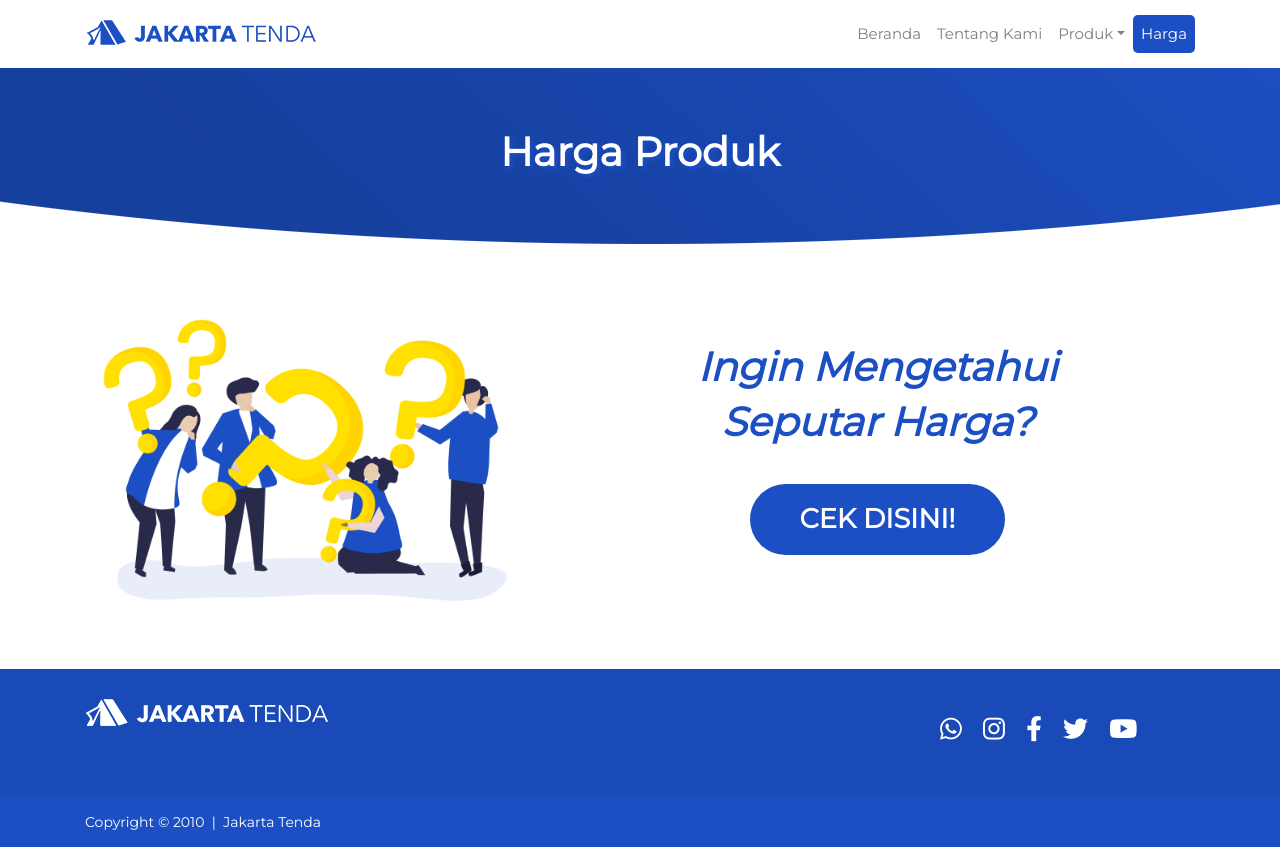
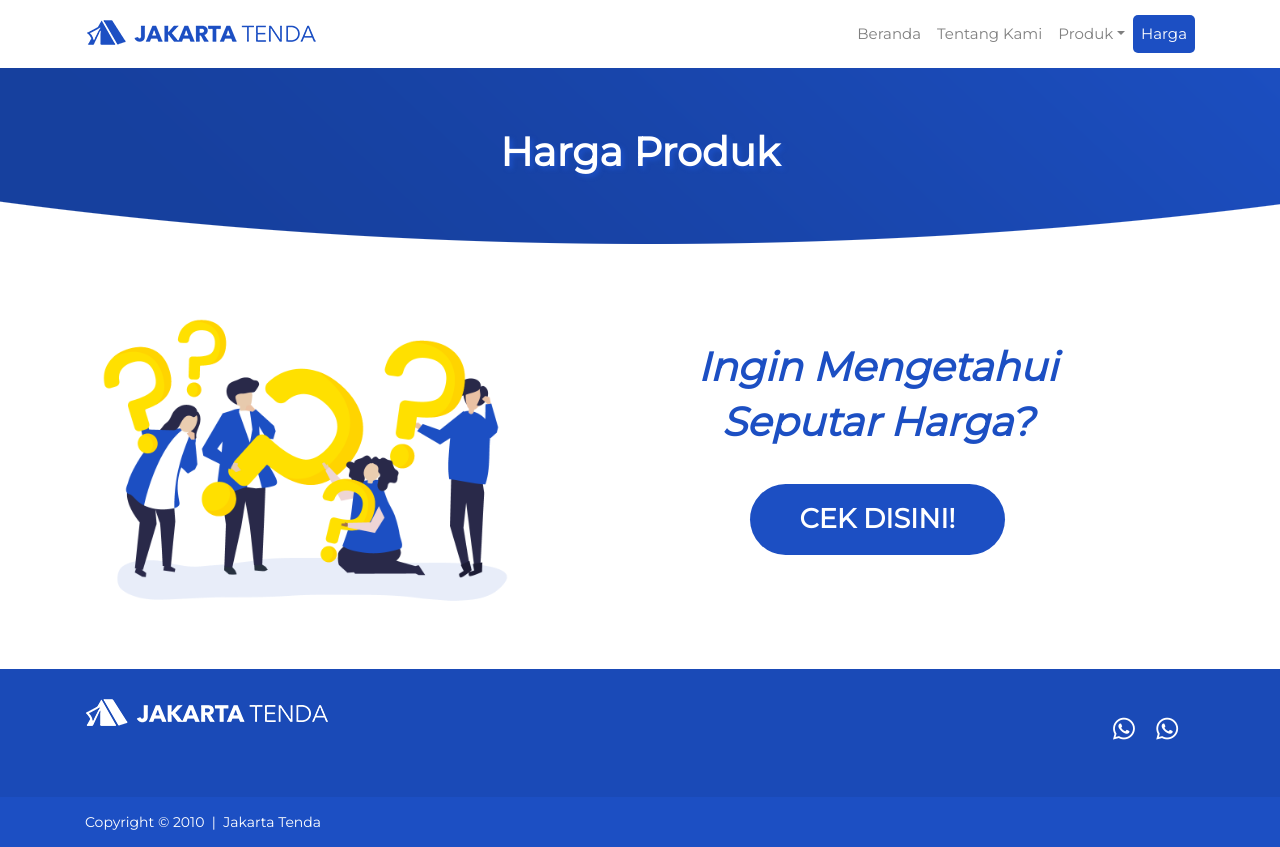
Before and after one commit to kurcaci-bulu/J-tenda, a plain HTML site: page harga.html in a window 1280 px wide. Drawn offline with Linux system fonts and the light colour scheme.

Commit message:
💄 update contact persons

```diff
--- a/css/custom.css
+++ b/css/custom.css
@@ -529,6 +529,7 @@ body {
 
 .footer .social-media {
 	line-height: 68px;
+	text-align: right;
 }
 
 .footer .social-media .social-icon-1 {
--- a/harga.html
+++ b/harga.html
@@ -78,10 +78,7 @@
           <div class="social-media">
             <a target="_blank" href="https://wa.me/6281281116881"><i
                 class="fab fa-whatsapp fa-2x social-icon-1"></i></a>
-            <a href="#"><i class="fab fa-instagram fa-2x social-icon-2"></i></a>
-            <a href="#"><i class="fab fa-facebook-f fa-2x social-icon-3"></i></a>
-            <a href="#"><i class="fab fa-twitter fa-2x social-icon-4"></i></a>
-            <a href="#"><i class="fab fa-youtube fa-2x social-icon-5"></i></a>
+            <a target="_blank" href="https://wa.me/62817116881"><i class="fab fa-whatsapp fa-2x social-icon-1"></i></a>
           </div>
         </div>
       </div>
```
Also changed, not shown: index.html (+1 -4 lines), lainnya.html (+1 -4 lines), tenda-konvensional.html (+1 -4 lines), tenda-rigging.html (+1 -4 lines), tenda-roder.html (+1 -4 lines), tenda-sarnaville.html (+1 -4 lines), tentang.html (+1 -4 lines).
